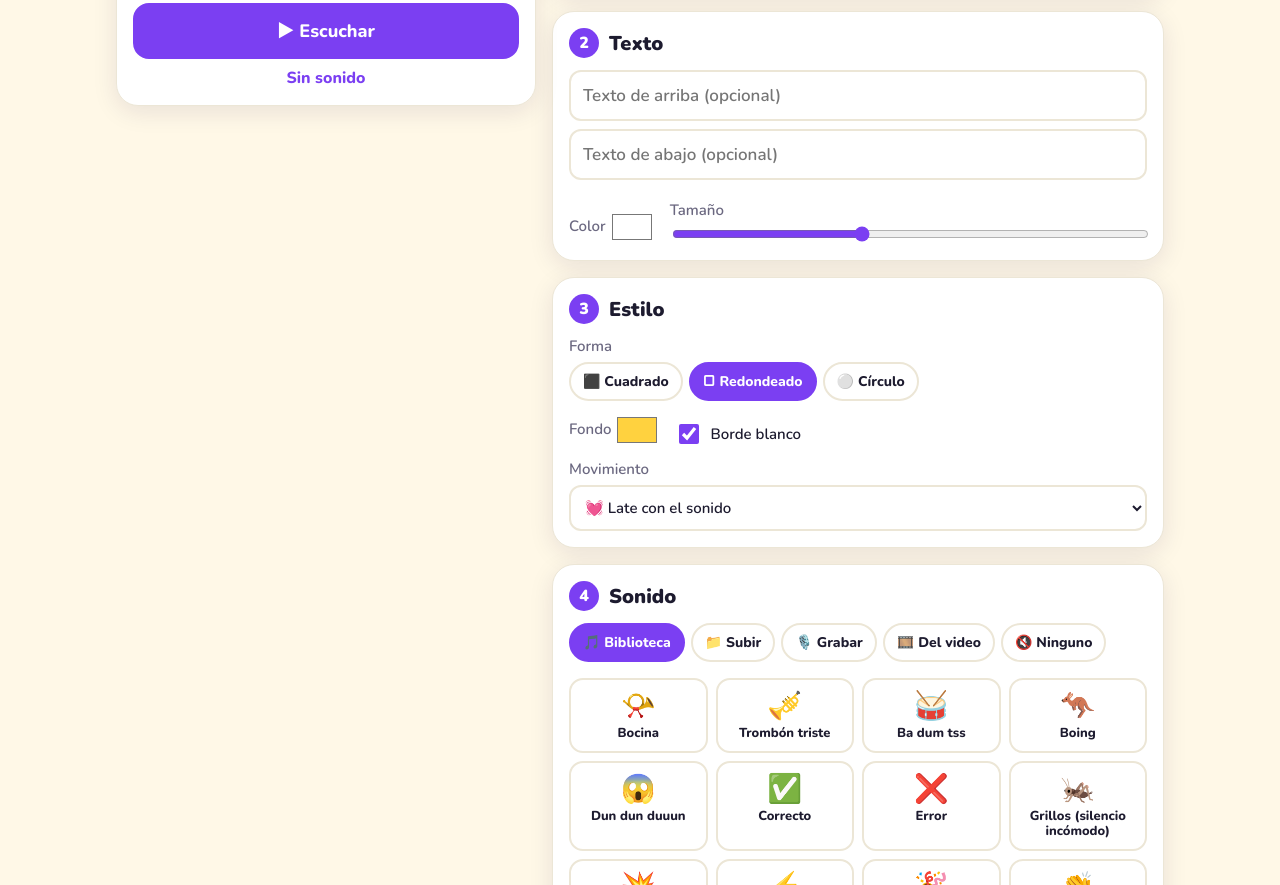
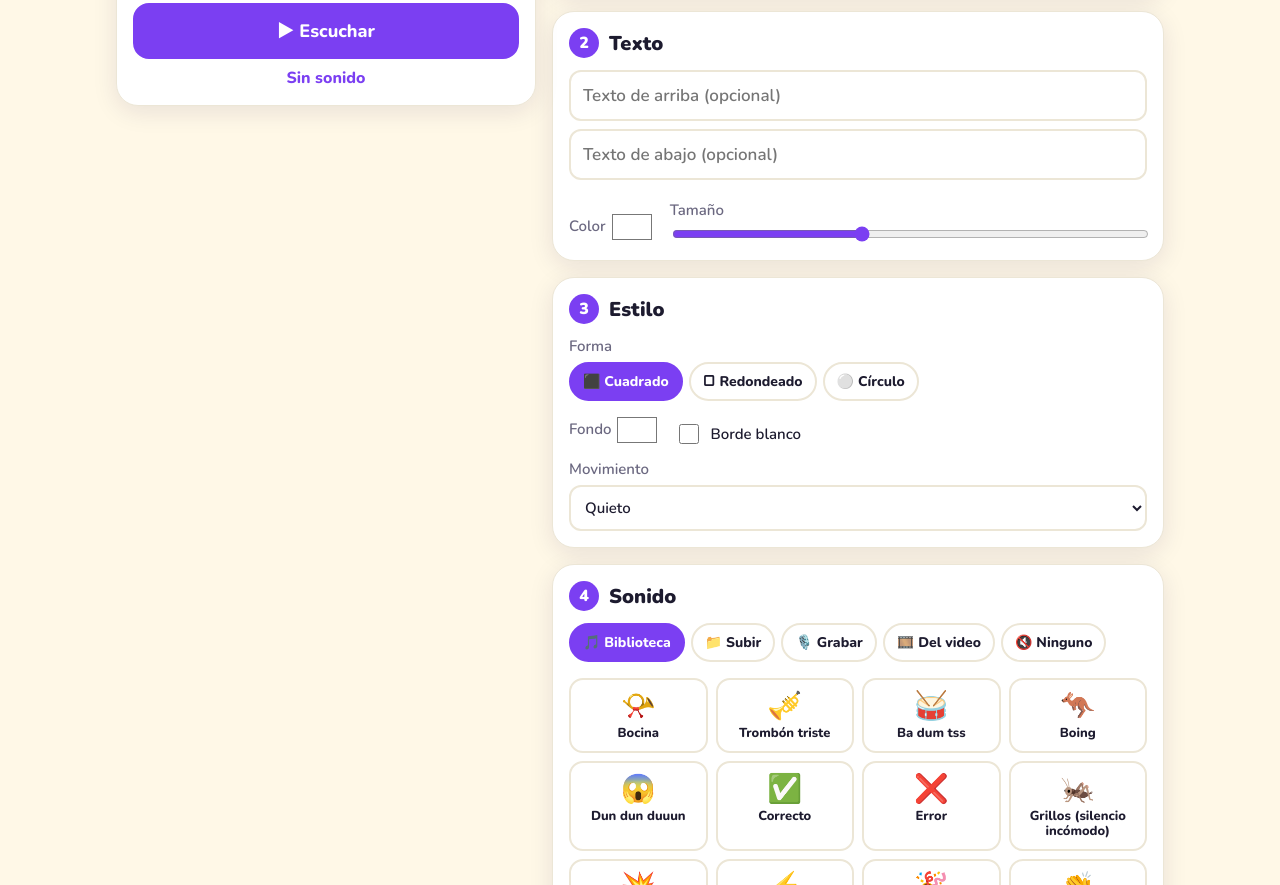
Before and after one commit to AmargoRM/STIKER_WOW, a plain HTML site: page index.html in a window 1280 px wide. Shown: the part 558-1443 px from the top of the page. Drawn offline with nearby package versions, Linux system fonts and the light colour scheme.

Commit message:
Quitar marco amarillo: por defecto cuadrado, sin borde ni fondo de color
Co-Authored-By: Claude Opus 5.5 <noreply@anthropic.com>
Claude-Session: https://claude.ai/code/session_01Gxxv9BfwouR6ZKdAJnYmrQ

```diff
--- a/app.js
+++ b/app.js
@@ -10,7 +10,7 @@
     mediaType: 'emoji', img: null, video: null, emoji: '😂',
     zoom: 1, offX: 0, offY: 0, fit: 'cover', videoStart: 0,
     topText: '', bottomText: '', textColor: '#ffffff', textSize: 58,
-    shape: 'rounded', border: true, bg: '#ffd23f', anim: 'beat',
+    shape: 'square', border: false, bg: '#ffffff', anim: 'none',
     soundKind: 'none', soundId: null, soundName: '',
     fileBuffer: null, fileName: '', micBuffer: null, videoBuffer: null,
     soundStart: 0, duration: 3, volume: 1,
@@ -135,7 +135,7 @@
   }
   function animTransform(c, t, lv) {
     let s = 1, r = 0, dx = 0, dy = 0;
-    const base = state.anim === 'none' ? 1 : 0.9;
+    const base = 1;
     switch (state.anim) {
       case 'pulse': s = 1 + 0.07 * Math.sin(t * Math.PI * 4); break;
       case 'beat': s = 1 + lv * 0.28; break;
--- a/index.html
+++ b/index.html
@@ -65,18 +65,18 @@
         <h2><span class="num">3</span> Estilo</h2>
         <div class="field seg" id="shapeSeg">
           <span>Forma</span>
-          <button type="button" data-v="square">⬛ Cuadrado</button>
-          <button type="button" data-v="rounded" class="on">▢ Redondeado</button>
+          <button type="button" data-v="square" class="on">⬛ Cuadrado</button>
+          <button type="button" data-v="rounded">▢ Redondeado</button>
           <button type="button" data-v="circle">⚪ Círculo</button>
         </div>
         <div class="field-row">
-          <label class="field">Fondo <input type="color" id="bg" value="#ffd23f"></label>
-          <label class="field check"><input type="checkbox" id="border" checked> Borde blanco</label>
+          <label class="field">Fondo <input type="color" id="bg" value="#ffffff"></label>
+          <label class="field check"><input type="checkbox" id="border"> Borde blanco</label>
         </div>
         <label class="field">Movimiento
           <select id="anim">
-            <option value="none">Quieto</option>
-            <option value="beat" selected>💓 Late con el sonido</option>
+            <option value="none" selected>Quieto</option>
+            <option value="beat">💓 Late con el sonido</option>
             <option value="pulse">Pulso</option>
             <option value="shake">Temblor</option>
             <option value="bounce">Rebote</option>
```
